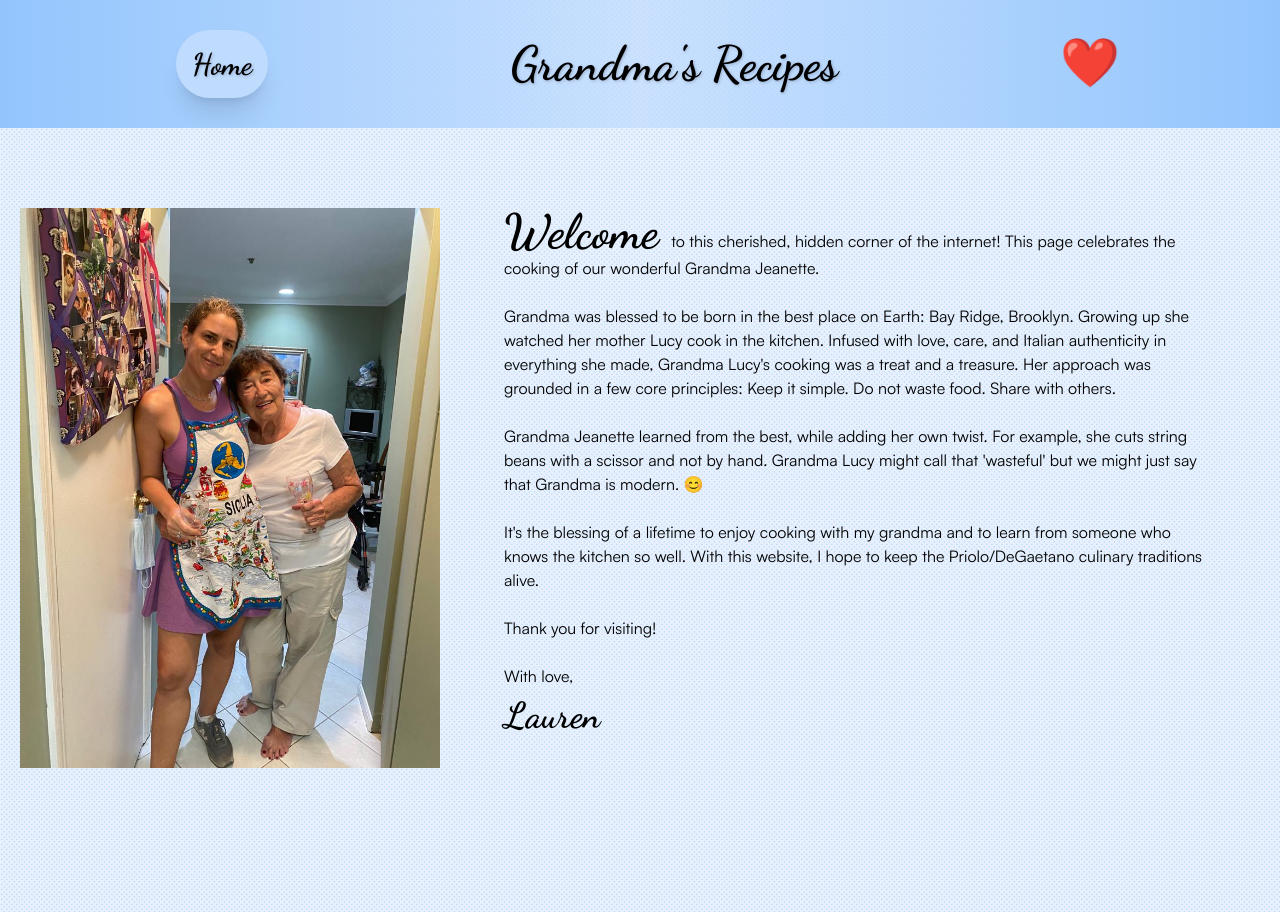
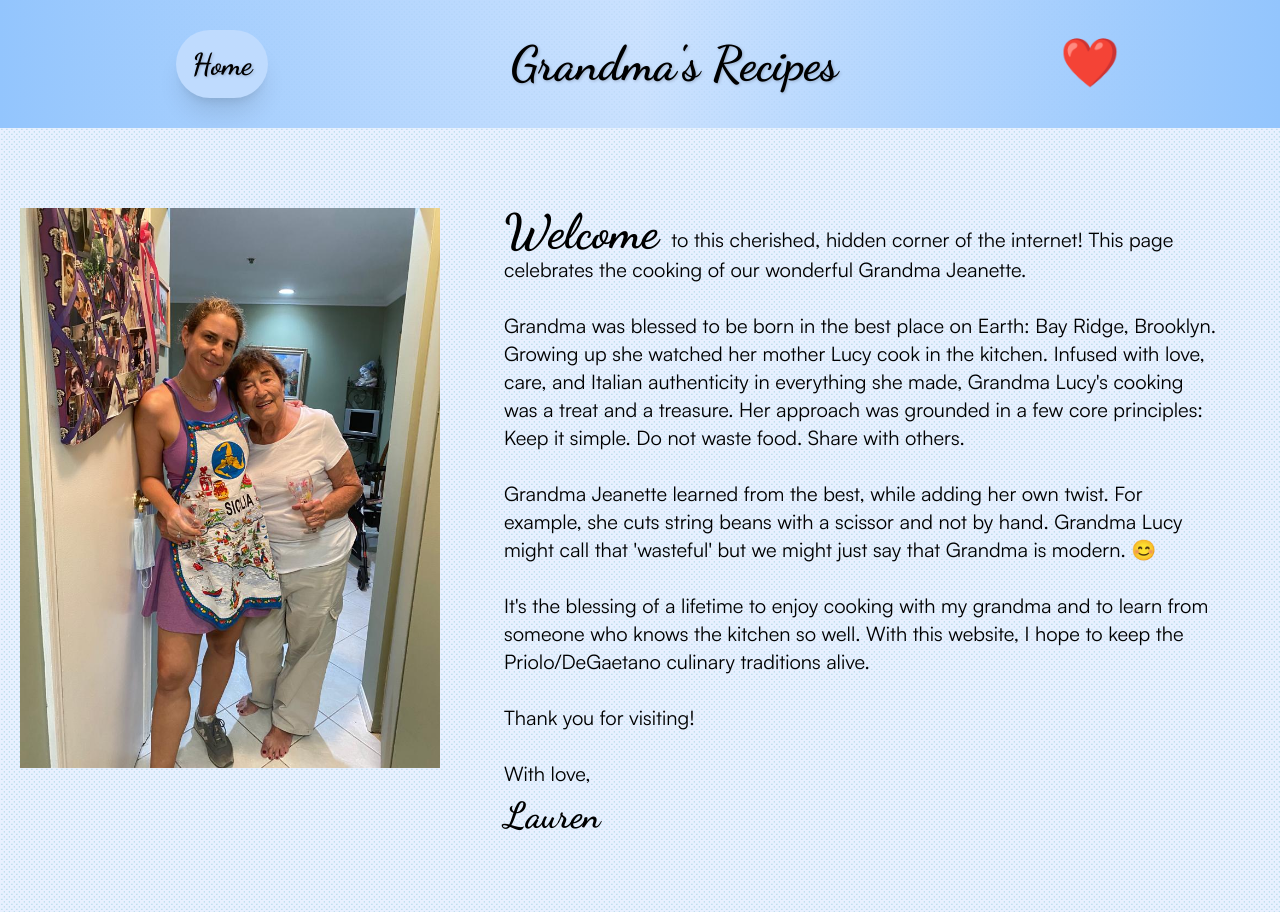
Before and after one commit to swersk/Grandmas_Recipes, a React (Vite) app: page /about in a window 1280 px wide. Built offline with nearby package versions, Linux system fonts and the light colour scheme; what tailwindcss-box-shadow would draw is missing.

Commit message:
about text larger

```diff
--- a/src/components/About.jsx
+++ b/src/components/About.jsx
@@ -15,7 +15,7 @@ export default function About() {
         <img src="./us.jpg" alt="pic of Grandma and I" className="mt-20 h-[70vh] mb-36 ml-5" />
         <div className=" text-black p-4 text-start ml-12 mr-12 mt-16">
 
-        <span className="font-dancing-bold text-5xl">Welcome </span> <span className="font-satoshi-regular text-1xl">to this cherished, hidden corner of the internet! This page celebrates the cooking of our wonderful Grandma Jeanette.
+        <span className="font-dancing-bold text-5xl">Welcome </span> <span className="font-satoshi-regular text-xl">to this cherished, hidden corner of the internet! This page celebrates the cooking of our wonderful Grandma Jeanette.
           <br /><br />
           Grandma was blessed to be born in the best place on Earth: Bay Ridge, Brooklyn. Growing up she watched her mother Lucy cook in the kitchen. Infused with love, care, and Italian authenticity in everything she made, Grandma Lucy's cooking was a treat and a treasure.
           Her approach was grounded in a few core principles: Keep it simple. Do not waste food. Share with others.
```
